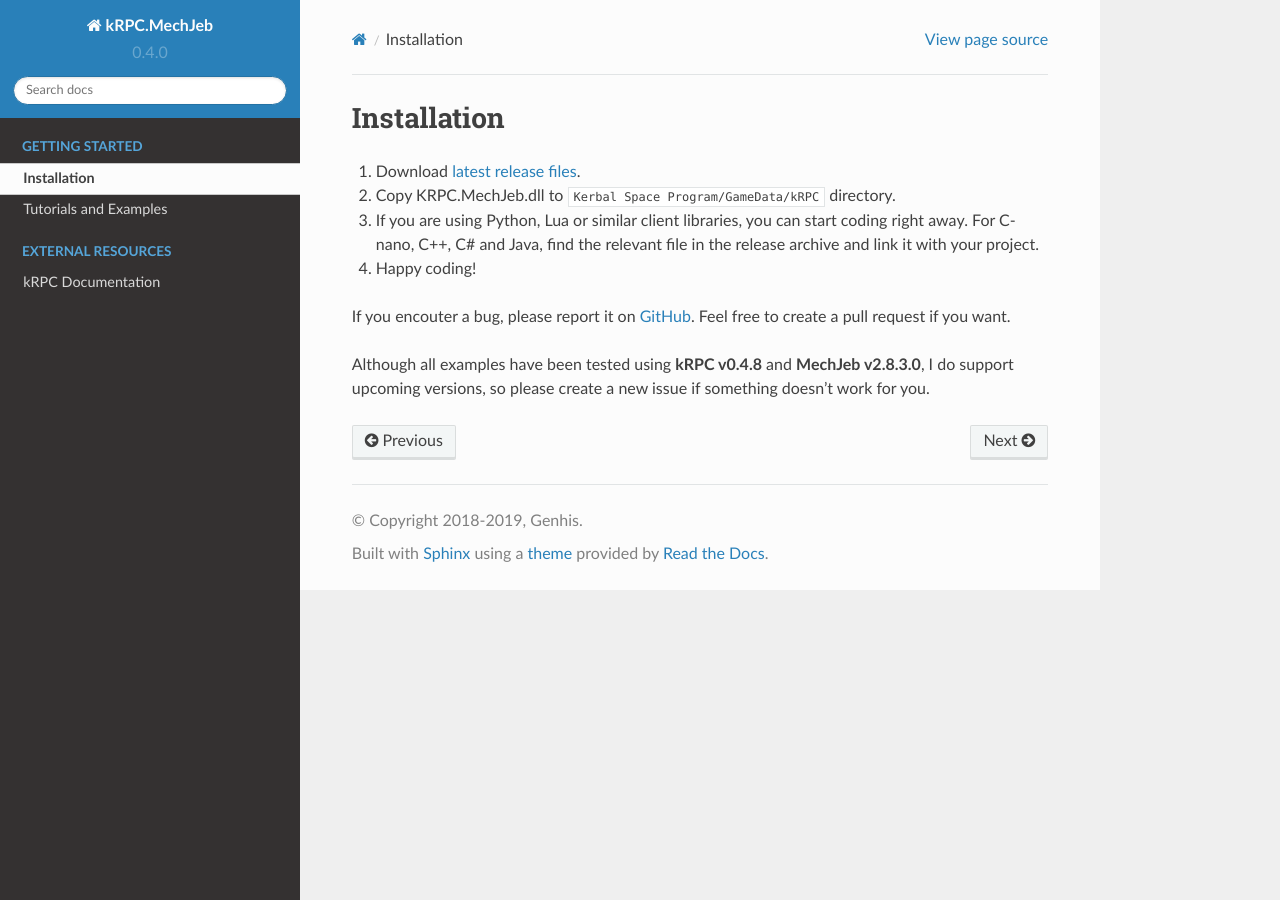
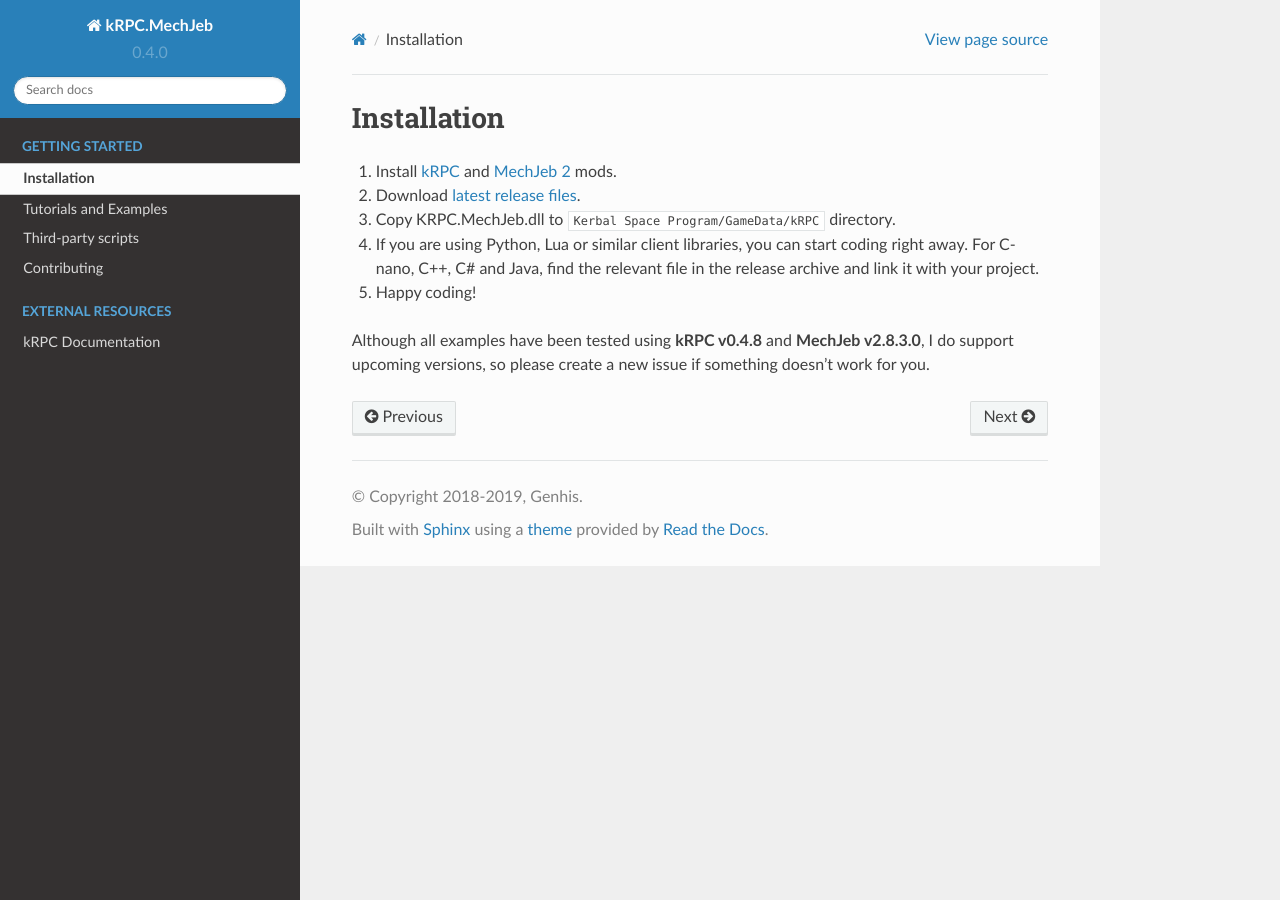
Before and after one commit to Genhis/KRPC.MechJeb, a Sphinx documentation site: the page built from docs/installation.rst, in a window 1280 px wide. Built offline with Sphinx 7.4.7 and the Read the Docs theme 2.0.0, drawn with Linux system fonts in a browser that asks for light colours; pages that are not in the unit, such as notebooks, are missing from menus.

Commit message:
Improved information files
* Improved README
* Removed 'dev' branch information from CONTRIBUTING.md
* Added option to share third-party scripts

```diff
--- a/docs/installation.rst
+++ b/docs/installation.rst
@@ -3,11 +3,10 @@
 Installation
 ============
 
-1. Download `latest release files <https://github.com/Genhis/KRPC.MechJeb/releases>`_.
-2. Copy KRPC.MechJeb.dll to ``Kerbal Space Program/GameData/kRPC`` directory.
-3. If you are using Python, Lua or similar client libraries, you can start coding right away. For C-nano, C++, C# and Java, find the relevant file in the release archive and link it with your project.
-4. Happy coding!
-
-If you encouter a bug, please report it on `GitHub <https://github.com/Genhis/KRPC.MechJeb/>`_.  Feel free to create a pull request if you want.
+1. Install `kRPC <https://krpc.github.io/krpc/getting-started.html>`_ and `MechJeb 2 <https://www.curseforge.com/kerbal/ksp-mods/mechjeb>`_ mods.
+2. Download `latest release files <https://github.com/Genhis/KRPC.MechJeb/releases>`_.
+3. Copy KRPC.MechJeb.dll to ``Kerbal Space Program/GameData/kRPC`` directory.
+4. If you are using Python, Lua or similar client libraries, you can start coding right away. For C-nano, C++, C# and Java, find the relevant file in the release archive and link it with your project.
+5. Happy coding!
 
 Although all examples have been tested using **kRPC v0.4.8** and **MechJeb v2.8.3.0**, I do support upcoming versions, so please create a new issue if something doesn't work for you.
```
Also changed, not shown: README.md (+15 -16 lines), docs/index.rst (+4 -4 lines), docs/third-party-scripts.rst (added, +8 -0 lines), .github/CONTRIBUTING.md.
